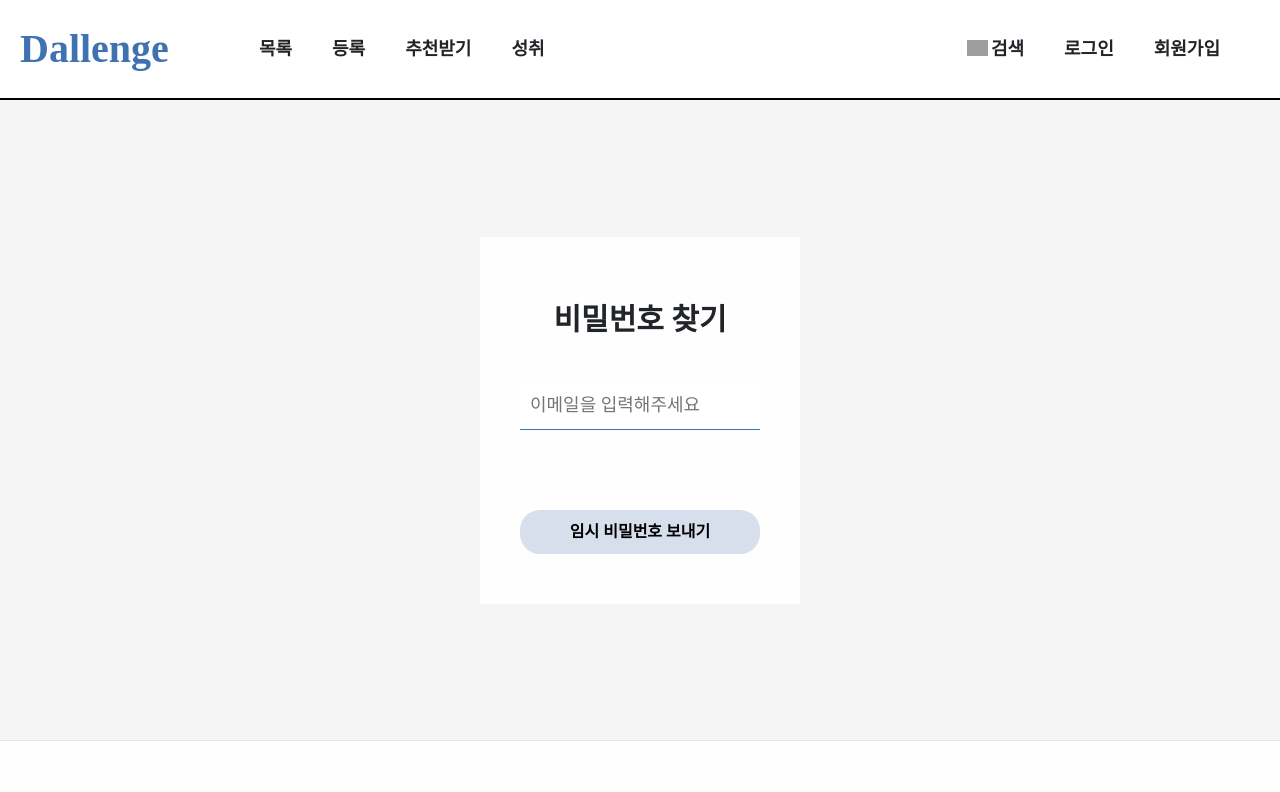
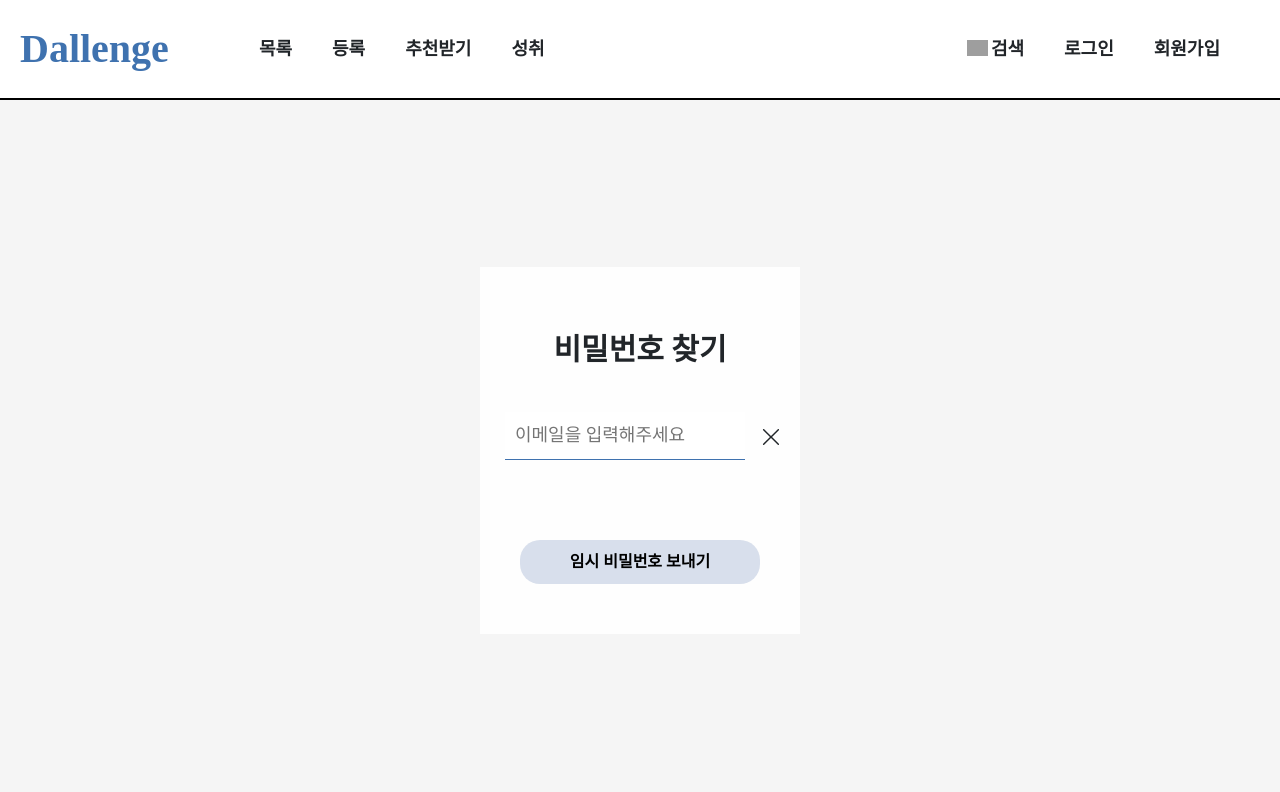
Before and after one commit to dallenge/Front, a React (Create React App) app: page /login/find-password in a window 1280 px wide. Shown: the top 792 px of the page. Built offline with nearby package versions, Linux system fonts and the light colour scheme; no server answers; grey boxes are pictures that could not be loaded; a web font is replaced by a local one.

Commit message:
:sparkles: Feat : 비밀번호 찾기(임시 비밀번호 발급) 기능 추가

```diff
--- a/src/Apis/authApi.js
+++ b/src/Apis/authApi.js
@@ -6,6 +6,10 @@ const JSON_TYPE = 'application/json';
 const AuthApi = {
   login(email, password) {
     return Axios(JSON_TYPE).post(PATH + '/login', JSON.stringify({ email, password }));
+  },
+
+  resetPassword(email) {
+    return Axios(JSON_TYPE).post(PATH + `/resetPassword?email=${email}`);
   },
 
   signup({ email, password, userName }) {
--- a/src/App.tsx
+++ b/src/App.tsx
@@ -23,6 +23,7 @@ import Layout from './Components/Layout';
 import BookMarkList from './Pages/BookMarkList';
 import FindPw from './Pages/Login/FindPw';
 import CommentList from './Pages/CommentList';
+import FindPwDone from './Pages/Login/FindPw-done';
 
 function App() {
   return (
@@ -53,6 +54,7 @@ function App() {
           <Route path="/get-recommendations/random" element={<RandomRecommendation />} />
           <Route path="/achievement" element={<Achievement />} />
           <Route path="/login/find-password" element={<FindPw />} />
+          <Route path="/login/find-password-done" element={<FindPwDone />} />
           <Route path="*" element={<GetBadRoot />} />
         </Routes>
       </div>
--- a/src/Components/Home/Modal.tsx
+++ b/src/Components/Home/Modal.tsx
@@ -1,6 +1,7 @@
 import { useNavigate } from 'react-router';
 import styled from 'styled-components';
 import { RxCross1 } from 'react-icons/rx';
+import { ModalBackgroundSetCSS, ModalCSS } from '../../CSS/common';
 
 interface Props {
   setOpen: (isOpen: boolean) => void;
@@ -27,29 +28,13 @@ function AccessModal({ setOpen }: Props) {
 export default AccessModal;
 
 const Wrapper = styled.div`
-  position: fixed;
-  inset: 0px;
-  background-color: rgba(0, 0, 0, 0.3);
-  width: 100%;
-  height: 100%;
-  display: flex;
-  justify-content: center;
-  align-items: center;
-  z-index: 100000;
+  ${ModalBackgroundSetCSS}
 `;
 
 const Container = styled.div`
-  position: absolute;
-  display: flex;
-  flex-direction: column;
-  align-items: center;
-  justify-content: center;
-  z-index: 99999;
+  ${ModalCSS}
   width: 450px;
   height: 450px;
-  background-color: var(--color-dark-blue);
-  box-shadow: rgba(0, 0, 0, 0.2) 0px 6px 10px;
-  background-color: rgb(254, 254, 254);
 `;
 
 const Logo = styled.div`
--- /dev/null
+++ b/src/Pages/Login/Components/Modal.tsx
@@ -0,0 +1,59 @@
+import styled from 'styled-components';
+import { HoverCSS, ModalBackgroundSetCSS, ModalCSS } from '../../../CSS/common';
+import { RxCross1 } from 'react-icons/rx';
+import { useNavigate } from 'react-router-dom';
+
+interface Props {
+  setOpen: (open: boolean) => void;
+}
+
+function DupliModal({ setOpen }: Props) {
+  const navigate = useNavigate();
+
+  return (
+    <S.Wrapper>
+      <S.Container>
+        <div>요청하신 회원을 찾을 수 없습니다.</div>
+        <S.Button onClick={() => navigate('/signup/select-account')}>회원가입 하러가기</S.Button>
+      </S.Container>
+      <S.IconBox onClick={() => setOpen(false)}>
+        <RxCross1 size={23} />
+      </S.IconBox>
+    </S.Wrapper>
+  );
+}
+export default DupliModal;
+
+const Wrapper = styled.div`
+  ${ModalBackgroundSetCSS}
+`;
+
+const Container = styled.div`
+  ${ModalCSS}
+  font-size: 18px;
+  font-weight: bold;
+  width: 500px;
+  height: 180px;
+  & > div {
+    margin-top: 10%;
+  }
+`;
+
+const Button = styled.button`
+  width: 100%;
+  margin-top: auto;
+  padding: 10px;
+  background-color: #d8dfec;
+  :hover {
+    background-color: #bfd2f6;
+  }
+`;
+
+const IconBox = styled.div`
+  position: relative;
+  left: 268px;
+  top: -78px;
+  ${HoverCSS}
+`;
+
+const S = { Wrapper, Container, Button, IconBox };
--- /dev/null
+++ b/src/Pages/Login/FindPw-done.tsx
@@ -0,0 +1,89 @@
+import { useEffect, useState } from 'react';
+import { useLocation, useNavigate } from 'react-router-dom';
+import styled from 'styled-components';
+
+function FindPwDone() {
+  const location = useLocation();
+  const navigate = useNavigate();
+  const [email, setEmail] = useState<string>('');
+
+  useEffect(() => {
+    // 바로 로그인을 했다면 비밀번호를 변경할 수 있도록 navigate
+    if (localStorage.getItem('token')) {
+      navigate('/my-page/modify/password-edit');
+    }
+  }, []);
+
+  useEffect(() => {
+    if (location.state === null) {
+      navigate('/');
+    } else {
+      setEmail(location.state.email);
+    }
+  }, []);
+
+  return (
+    <S.Wrapper>
+      <S.Container>
+        <div>임시 비밀번호를 메일로 발송했습니다.</div>
+        <div>
+          <div>이메일({email})로 임시 비밀번호를 발송하였습니다.</div>
+          임시 비밀번호로 로그인 후 반드시 비밀번호를 재설정하시길 바랍니다.
+          <br />
+          혹시 임시 비밀번호 메일을 못 받으셨다면 재발송 버튼을 눌러주세요.
+        </div>
+        <button onClick={() => navigate('/login/find-password')}>임시 비밀번호 재발송</button>
+      </S.Container>
+    </S.Wrapper>
+  );
+}
+export default FindPwDone;
+
+const Wrapper = styled.div`
+  width: 100%;
+  min-height: 90vh;
+  display: flex;
+  align-items: center;
+  background-color: rgb(245, 245, 245);
+`;
+
+const Container = styled.div`
+  width: 50%;
+  padding: 60px 10px 30px;
+  margin: 0 auto;
+  margin-top: -20px;
+  display: flex;
+  flex-direction: column;
+  justify-content: center;
+  background-color: rgb(254, 254, 254);
+
+  & > div:first-child {
+    font-size: 24px;
+    font-weight: bold;
+    width: 100%;
+    padding-bottom: 40px;
+    margin-bottom: 40px;
+    border-bottom: 1px solid rgb(210, 210, 210);
+  }
+
+  & > div > div {
+    font-size: 18px;
+    font-weight: bold;
+    margin-bottom: 10px;
+  }
+
+  & > button {
+    border: none;
+    background-color: #d8dfec;
+    border-radius: 20px;
+    width: 80%;
+    margin: 80px auto 20px;
+    padding: 10px;
+    font-weight: bold;
+    :hover {
+      background-color: #bfd2f6;
+    }
+  }
+`;
+
+const S = { Wrapper, Container };
--- a/src/Pages/Login/FindPw.tsx
+++ b/src/Pages/Login/FindPw.tsx
@@ -1,26 +1,63 @@
+import { useEffect, useState } from 'react';
 import { useForm } from 'react-hook-form';
 import styled from 'styled-components';
+import AuthApi from '../../Apis/authApi';
 import Regex from '../../Constant/Regex';
+import DupliModal from './Components/Modal';
+import { RxCross1 } from 'react-icons/rx';
+import { FlexCenterCSS, HoverCSS } from '../../CSS/common';
+import { useNavigate } from 'react-router-dom';
 
 interface Input {
   email: string;
 }
 
 function FindPw() {
+  const navigate = useNavigate();
   const {
     register,
+    setValue,
     handleSubmit,
     watch,
+    getValues,
     formState: { errors },
   } = useForm<Input>();
+  const [isOpenModal, setIsOpenModal] = useState<boolean>(false);
 
-  const onSubmitTemporaryPw = () => {};
+  const onSubmitTemporaryPw = async () => {
+    try {
+      const { status } = await AuthApi.duplicatedEmailConfirm(watch('email'));
+      if (status === 200) {
+        // 가입되지 않은 이메일
+        setIsOpenModal(true);
+      }
+    } catch (err: any) {
+      console.log(err);
+      if (err.response.status === 409) {
+        // 가입된 이메일
+        const successEmail = getValues('email');
+        try {
+          await AuthApi.resetPassword(successEmail);
+          navigate('/login/find-password-done', {
+            state: {
+              success: true,
+              email: successEmail,
+            },
+          });
+        } catch (err) {
+          alert('잠시후 다시 시도해주세요');
+        }
+      }
+    }
+  };
 
   return (
     <S.Wrapper>
+      {isOpenModal && <DupliModal setOpen={setIsOpenModal} />}
       <S.Form onSubmit={handleSubmit(onSubmitTemporaryPw)}>
         <S.Title>비밀번호 찾기</S.Title>
-        <input
+        <S.FlexLine>
+          <S.Input
             placeholder="이메일을 입력해주세요"
             autoComplete="off"
             autoSave="off"
@@ -32,6 +69,10 @@ function FindPw() {
               },
             })}
           />
+          <S.IconBox onClick={() => setValue('email', '')}>
+            <RxCross1 size={22} />
+          </S.IconBox>
+        </S.FlexLine>
         {errors.email && <S.Alert>{errors.email.message}</S.Alert>}
         <button>임시 비밀번호 보내기</button>
       </S.Form>
@@ -42,7 +83,7 @@ export default FindPw;
 
 const Wrapper = styled.div`
   width: 100%;
-  min-height: 80vh;
+  min-height: 90vh;
   display: flex;
   align-items: center;
   background-color: rgb(245, 245, 245);
@@ -52,22 +93,11 @@ const Form = styled.form`
   width: 25%;
   padding: 60px 10px 30px;
   margin: 0 auto;
+  margin-top: -20px;
   display: flex;
   flex-direction: column;
   justify-content: center;
   background-color: rgb(254, 254, 254);
-
-  & > input {
-    border: none;
-    padding: 10px;
-    margin: 0 auto;
-    font-size: 18px;
-    width: 80%;
-    border-bottom: 1px solid var(--color-blue);
-    :focus-visible {
-      outline: none;
-    }
-  }
 
   & > button {
     border: none;
@@ -77,7 +107,28 @@ const Form = styled.form`
     margin: 80px auto 20px;
     padding: 10px;
     font-weight: bold;
+    :hover {
+      background-color: #bfd2f6;
     }
+  }
+`;
+
+const Input = styled.input`
+  padding: 10px;
+  margin: 0 auto;
+  font-size: 18px;
+  width: 80%;
+  border-bottom: 1px solid var(--color-blue);
+`;
+
+const FlexLine = styled.div`
+  ${FlexCenterCSS}
+  width: 100%;
+`;
+
+const IconBox = styled.div`
+  ${HoverCSS}
+  margin-right: 8px;
 `;
 
 const Title = styled.div`
@@ -98,4 +149,7 @@ const S = {
   Form,
   Title,
   Alert,
+  FlexLine,
+  IconBox,
+  Input,
 };
```
Lines whose indentation alone changed are shown as unchanged.
